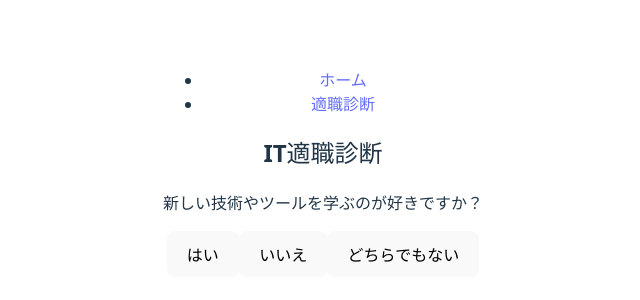
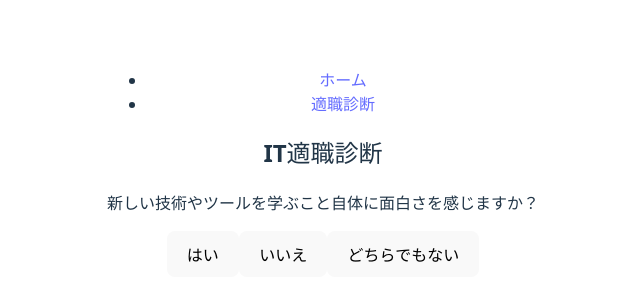
Before and after one commit to K-it55/IT_Career_Compass, a React (Vite) app: page /aptitude-test in a window 1280 px wide. Shown: the part 236-536 px from the top of the page, without its empty margins (317-957 px from the left). Built offline with nearby package versions, Linux system fonts and the light colour scheme.

Commit message:
質問数を12問に増やし、診断ロジックを更新

```diff
--- a/src/data/questions.ts
+++ b/src/data/questions.ts
@@ -1,30 +1,110 @@
 export const questions = [
   {
     id: 1,
-    text: '新しい技術やツールを学ぶのが好きですか？',
+    text: '新しい技術やツールを学ぶこと自体に面白さを感じますか？',
     options: [
-      { text: 'はい', scores: { frontend: 3, backend: 3, data: 2, infra: 3 } },
-      { text: 'いいえ', scores: { frontend: 1, backend: 1, data: 1, infra: 1 } },
-      { text: 'どちらでもない', scores: { frontend: 2, backend: 2, data: 2, infra: 2 } },
+      { text: 'はい', scores: { frontend: 4, backend: 4, infra: 4, pm: 2, data: 3, designer: 3 } },
+      { text: 'いいえ', scores: { frontend: 1, backend: 1, infra: 1, pm: 3, data: 2, designer: 2 } },
+      { text: 'どちらでもない', scores: { frontend: 3, backend: 3, infra: 3, pm: 3, data: 3, designer: 3 } },
     ],
   },
   {
     id: 2,
-    text: 'デザインやユーザーインターフェースに興味がありますか？',
+    text: '論理的に物事を考え、複雑な問題を解くのが得意ですか？',
     options: [
-      { text: 'はい', scores: { frontend: 5, backend: 1, data: 1, infra: 1 } },
-      { text: 'いいえ', scores: { frontend: 1, backend: 3, data: 3, infra: 3 } },
-      { text: 'どちらでもない', scores: { frontend: 3, backend: 2, data: 2, infra: 2 } },
+      { text: 'はい', scores: { frontend: 3, backend: 5, infra: 4, pm: 4, data: 5, designer: 2 } },
+      { text: 'いいえ', scores: { frontend: 1, backend: 1, infra: 1, pm: 1, data: 1, designer: 3 } },
+      { text: 'どちらでもない', scores: { frontend: 2, backend: 3, infra: 3, pm: 3, data: 3, designer: 2 } },
     ],
   },
   {
     id: 3,
-    text: '論理的な思考で問題を解決するのが好きですか？',
+    text: 'デザインや見た目にこだわり、美しいものを作ることに興味がありますか？',
     options: [
-      { text: 'はい', scores: { frontend: 3, backend: 5, data: 4, infra: 4 } },
-      { text: 'いいえ', scores: { frontend: 1, backend: 1, data: 1, infra: 1 } },
-      { text: 'どちらでもない', scores: { frontend: 2, backend: 3, data: 3, infra: 3 } },
+      { text: 'はい', scores: { frontend: 4, backend: 1, infra: 1, pm: 2, data: 1, designer: 5 } },
+      { text: 'いいえ', scores: { frontend: 2, backend: 4, infra: 4, pm: 3, data: 4, designer: 1 } },
+      { text: 'どちらでもない', scores: { frontend: 3, backend: 2, infra: 2, pm: 3, data: 2, designer: 3 } },
     ],
   },
-  // 質問を追加...
+  {
+    id: 4,
+    text: '膨大なデータから傾向やパターンを見つけ出す作業が好きですか？',
+    options: [
+      { text: 'はい', scores: { frontend: 2, backend: 3, infra: 2, pm: 2, data: 5, designer: 1 } },
+      { text: 'いいえ', scores: { frontend: 3, backend: 2, infra: 3, pm: 4, data: 1, designer: 4 } },
+      { text: 'どちらでもない', scores: { frontend: 3, backend: 3, infra: 3, pm: 3, data: 3, designer: 2 } },
+    ],
+  },
+  {
+    id: 5,
+    text: 'チームをまとめたり、プロジェクト全体の進行管理をすることに興味がありますか？',
+    options: [
+      { text: 'はい', scores: { frontend: 2, backend: 2, infra: 2, pm: 5, data: 3, designer: 2 } },
+      { text: 'いいえ', scores: { frontend: 3, backend: 3, infra: 3, pm: 1, data: 2, designer: 3 } },
+      { text: 'どちらでもない', scores: { frontend: 3, backend: 3, infra: 3, pm: 3, data: 3, designer: 3 } },
+    ],
+  },
+  {
+    id: 6,
+    text: 'システムの基盤となるサーバーやネットワークを構築・管理することに魅力を感じますか？',
+    options: [
+      { text: 'はい', scores: { frontend: 2, backend: 3, infra: 5, pm: 2, data: 2, designer: 1 } },
+      { text: 'いいえ', scores: { frontend: 4, backend: 3, infra: 1, pm: 3, data: 3, designer: 4 } },
+      { text: 'どちらでもない', scores: { frontend: 3, backend: 3, infra: 3, pm: 3, data: 3, designer: 3 } },
+    ],
+  },
+  {
+    id: 7,
+    text: 'ユーザーが直接触れる部分（ボタンや画面など）の開発をしたいですか？',
+    options: [
+      { text: 'はい', scores: { frontend: 5, backend: 2, infra: 1, pm: 2, data: 1, designer: 3 } },
+      { text: 'いいえ', scores: { frontend: 1, backend: 5, infra: 4, pm: 3, data: 4, designer: 2 } },
+      { text: 'どちらでもない', scores: { frontend: 3, backend: 3, infra: 3, pm: 3, data: 3, designer: 3 } },
+    ],
+  },
+  {
+    id: 8,
+    text: 'コードを書く際に、可読性やメンテナンス性を重視しますか？',
+    options: [
+      { text: 'はい', scores: { frontend: 4, backend: 5, infra: 3, pm: 3, data: 4, designer: 2 } },
+      { text: 'いいえ', scores: { frontend: 2, backend: 2, infra: 2, pm: 2, data: 2, designer: 3 } },
+      { text: 'どちらでもない', scores: { frontend: 3, backend: 3, infra: 3, pm: 3, data: 3, designer: 3 } },
+    ],
+  },
+  {
+    id: 9,
+    text: '新しい人や技術について、人に教えるのが得意ですか？',
+    options: [
+      { text: 'はい', scores: { frontend: 2, backend: 2, infra: 3, pm: 4, data: 2, designer: 2 } },
+      { text: 'いいえ', scores: { frontend: 3, backend: 3, infra: 2, pm: 2, data: 3, designer: 3 } },
+      { text: 'どちらでもない', scores: { frontend: 3, backend: 3, infra: 3, pm: 3, data: 3, designer: 3 } },
+    ],
+  },
+  {
+    id: 10,
+    text: '細部にまで気を配り、不具合を見つけるのが得意ですか？',
+    options: [
+      { text: 'はい', scores: { frontend: 4, backend: 4, infra: 4, pm: 3, data: 3, designer: 4 } },
+      { text: 'いいえ', scores: { frontend: 1, backend: 1, infra: 1, pm: 2, data: 2, designer: 1 } },
+      { text: 'どちらでもない', scores: { frontend: 3, backend: 3, infra: 3, pm: 3, data: 3, designer: 3 } },
+    ],
+  },
+  {
+    id: 11,
+    text: '長期的な視点で、システムの将来像を考えるのが好きですか？',
+    options: [
+      { text: 'はい', scores: { frontend: 3, backend: 4, infra: 5, pm: 5, data: 4, designer: 2 } },
+      { text: 'いいえ', scores: { frontend: 2, backend: 1, infra: 1, pm: 1, data: 1, designer: 4 } },
+      { text: 'どちらでもない', scores: { frontend: 3, backend: 3, infra: 3, pm: 3, data: 3, designer: 3 } },
+    ],
+  },
+  {
+    id: 12,
+    text: 'ユーザーからのフィードバックを元に、改善を繰り返すことにやりがいを感じますか？',
+    options: [
+      { text: 'はい', scores: { frontend: 5, backend: 3, infra: 2, pm: 4, data: 3, designer: 5 } },
+      { text: 'いいえ', scores: { frontend: 1, backend: 2, infra: 3, pm: 2, data: 2, designer: 1 } },
+      { text: 'どちらでもない', scores: { frontend: 3, backend: 3, infra: 3, pm: 3, data: 3, designer: 3 } },
+    ],
+  },
 ];
--- a/src/pages/AptitudeTest.tsx
+++ b/src/pages/AptitudeTest.tsx
@@ -1,12 +1,13 @@
 import React, { useState } from 'react';
 import { questions } from '../data/questions';
 
-// 診断結果の型を定義
 type ResultScores = {
   frontend: number;
   backend: number;
+  infra: number;
+  pm: number;
   data: number;
-  infra: number;
+  designer: number;
 };
 
 const AptitudeTest = () => {
@@ -14,25 +15,27 @@ const AptitudeTest = () => {
   const [scores, setScores] = useState<ResultScores>({
     frontend: 0,
     backend: 0,
+    infra: 0,
+    pm: 0,
     data: 0,
-    infra: 0,
+    designer: 0,
   });
   const [result, setResult] = useState('');
 
   const handleAnswer = (selectedScores: ResultScores) => {
-    // スコアを加算
     setScores((prevScores) => ({
       frontend: prevScores.frontend + selectedScores.frontend,
       backend: prevScores.backend + selectedScores.backend,
+      infra: prevScores.infra + selectedScores.infra,
+      pm: prevScores.pm + selectedScores.pm,
       data: prevScores.data + selectedScores.data,
-      infra: prevScores.infra + selectedScores.infra,
+      designer: prevScores.designer + selectedScores.designer,
     }));
 
-    // 次の質問へ進む
+    // questions.length が自動的に更新される
     if (currentQuestionIndex < questions.length - 1) {
       setCurrentQuestionIndex(currentQuestionIndex + 1);
     } else {
-      // 全ての質問が終了したら結果を判定
       calculateResult();
     }
   };
@@ -41,7 +44,6 @@ const AptitudeTest = () => {
     let bestMatch = '';
     let maxScore = -1;
 
-    // スコアが最も高い職種を見つける
     for (const job in scores) {
       if (scores[job as keyof ResultScores] > maxScore) {
         maxScore = scores[job as keyof ResultScores];
@@ -49,12 +51,13 @@ const AptitudeTest = () => {
       }
     }
 
-    // 職種名を日本語に変換
     const jobNames: { [key: string]: string } = {
       frontend: 'フロントエンドエンジニア',
       backend: 'バックエンドエンジニア',
+      infra: 'インフラエンジニア',
+      pm: 'ITコンサルタント／プロジェクトマネージャー',
       data: 'データサイエンティスト',
-      infra: 'インフラエンジニア',
+      designer: 'Webデザイナー',
     };
 
     setResult(`あなたに最も向いているのは「${jobNames[bestMatch]}」です！`);
@@ -65,14 +68,11 @@ const AptitudeTest = () => {
   return (
     <div className="aptitude-test-container">
       {result ? (
-        // 結果表示画面
         <div>
           <h2>診断結果</h2>
           <p>{result}</p>
-          {/* 結果の詳細や学習ロードマップへの誘導などを追加 */}
         </div>
       ) : (
-        // 質問表示画面
         <div>
           <h2>IT適職診断</h2>
           <p>{currentQuestion.text}</p>
```
